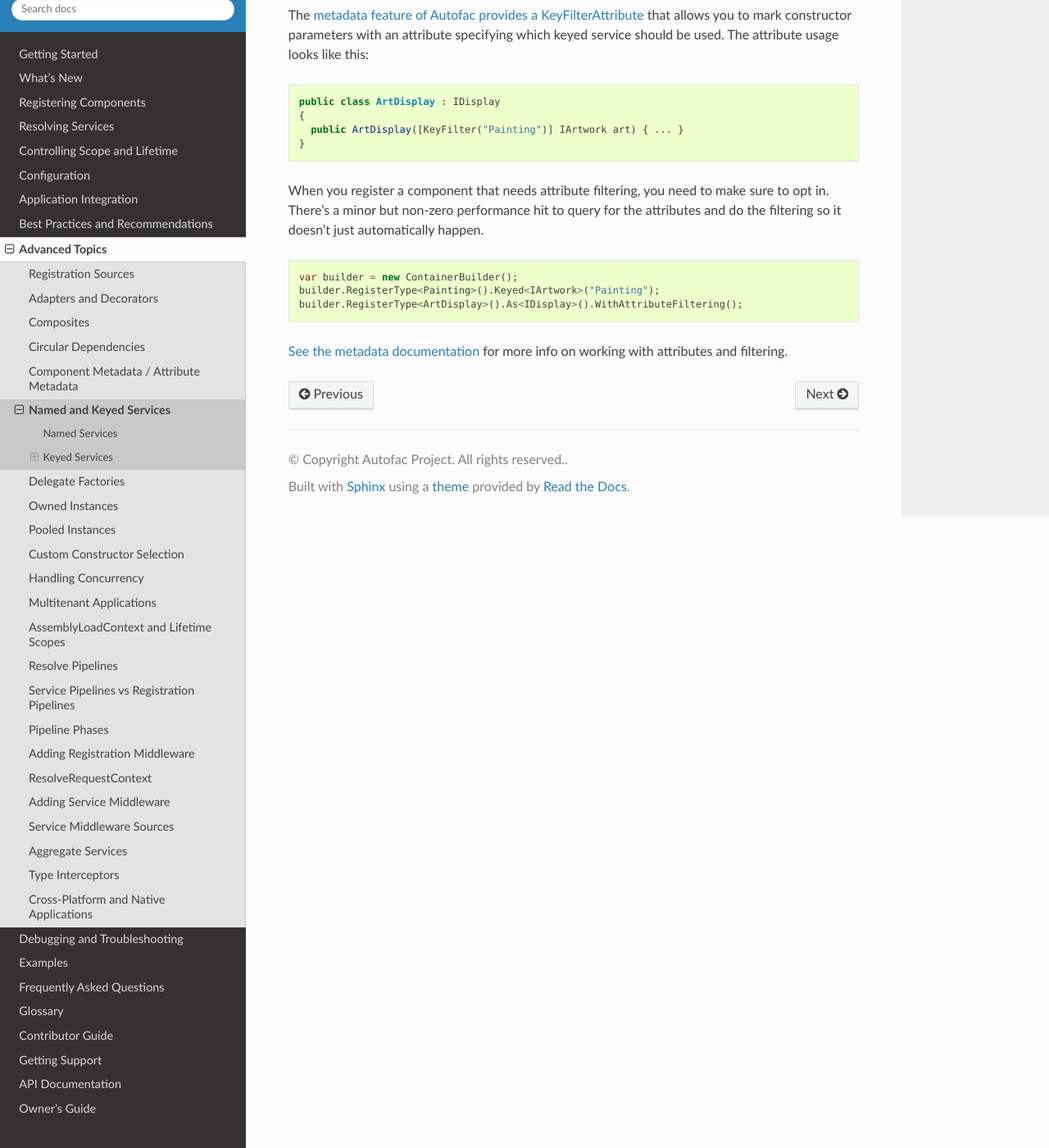
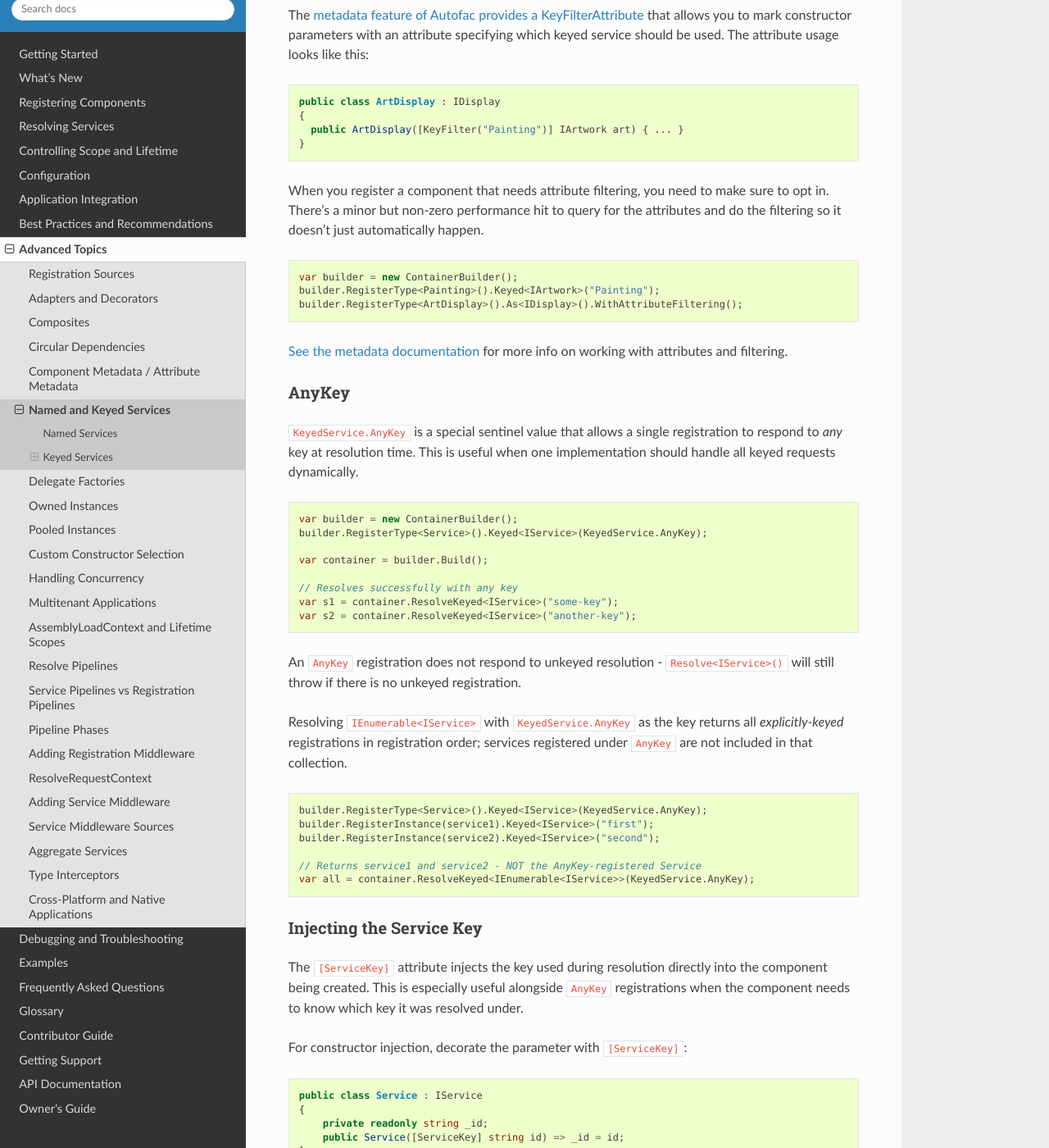
Before and after one commit to autofac/Documentation, a Sphinx documentation site: the page built from docs/advanced/keyed-services.rst, in a window 1280 px wide and 1400 px high, scrolled down 2193 px. Shown: the whole window at 82% size. Built offline with Sphinx 7.4.7 and the Read the Docs theme 3.1.0, drawn with Linux system fonts in a browser that asks for light colours; some of the changed text lies outside the part shown.

Commit message:
Add AnyKey documentation.

```diff
--- a/docs/advanced/keyed-services.rst
+++ b/docs/advanced/keyed-services.rst
@@ -117,3 +117,75 @@ When you register a component that needs attribute filtering, you need to make s
     builder.RegisterType<ArtDisplay>().As<IDisplay>().WithAttributeFiltering();
 
 :doc:`See the metadata documentation <metadata>` for more info on working with attributes and filtering.
+
+AnyKey
+------
+
+``KeyedService.AnyKey`` is a special sentinel value that allows a single registration to respond to *any* key at resolution time. This is useful when one implementation should handle all keyed requests dynamically.
+
+.. sourcecode:: csharp
+
+    var builder = new ContainerBuilder();
+    builder.RegisterType<Service>().Keyed<IService>(KeyedService.AnyKey);
+
+    var container = builder.Build();
+
+    // Resolves successfully with any key
+    var s1 = container.ResolveKeyed<IService>("some-key");
+    var s2 = container.ResolveKeyed<IService>("another-key");
+
+An ``AnyKey`` registration does not respond to unkeyed resolution - ``Resolve<IService>()`` will still throw if there is no unkeyed registration.
+
+Resolving ``IEnumerable<IService>`` with ``KeyedService.AnyKey`` as the key returns all *explicitly-keyed* registrations in registration order; services registered under ``AnyKey`` are not included in that collection.
+
+.. sourcecode:: csharp
+
+    builder.RegisterType<Service>().Keyed<IService>(KeyedService.AnyKey);
+    builder.RegisterInstance(service1).Keyed<IService>("first");
+    builder.RegisterInstance(service2).Keyed<IService>("second");
+
+    // Returns service1 and service2 - NOT the AnyKey-registered Service
+    var all = container.ResolveKeyed<IEnumerable<IService>>(KeyedService.AnyKey);
+
+Injecting the Service Key
+-------------------------
+
+The ``[ServiceKey]`` attribute injects the key used during resolution directly into the component being created. This is especially useful alongside ``AnyKey`` registrations when the component needs to know which key it was resolved under.
+
+For constructor injection, decorate the parameter with ``[ServiceKey]``:
+
+.. sourcecode:: csharp
+
+    public class Service : IService
+    {
+        private readonly string _id;
+        public Service([ServiceKey] string id) => _id = id;
+    }
+
+    // Registration:
+    builder.RegisterType<Service>().Keyed<IService>(KeyedService.AnyKey);
+
+    // The key "my-service" is passed into the constructor automatically:
+    var svc = container.ResolveKeyed<IService>("my-service");
+
+The attribute also works on properties when using ``PropertiesAutowired()``:
+
+.. sourcecode:: csharp
+
+    public class Service : IService
+    {
+        [ServiceKey]
+        public string Key { get; set; }
+    }
+
+    builder.RegisterType<Service>().Keyed<IService>(KeyedService.AnyKey).PropertiesAutowired();
+
+In a lambda registration, use ``p.KeyedServiceKey<T>()`` to access the resolution key:
+
+.. sourcecode:: csharp
+
+    builder.Register<IService>((ctx, p) =>
+    {
+        var key = p.KeyedServiceKey<string>();
+        return new Service(key);
+    }).Keyed<IService>(KeyedService.AnyKey);
```
